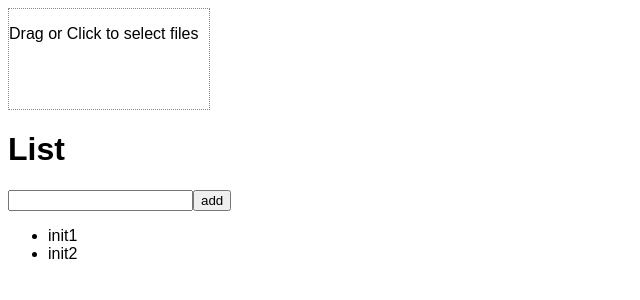
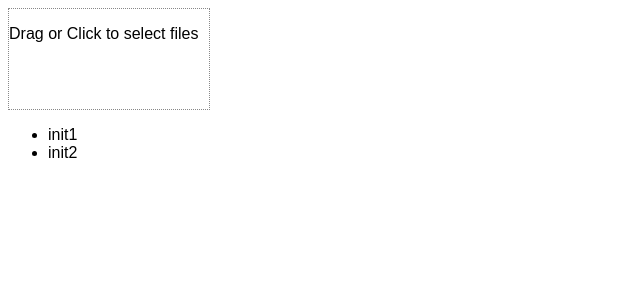
Before and after one commit to KiichiroNakamura/useContext-list, a React (Create React App) app: page / in a window 1280 px wide. Shown: the top 300 px of the page, without its empty margins (0-640 px from the left). Built offline with nearby package versions, Linux system fonts and the light colour scheme.

Commit message:
202109271617

```diff
--- a/src/components/Dropzone.jsx
+++ b/src/components/Dropzone.jsx
@@ -1,5 +1,7 @@
-import { useCallback, useState } from "react";
+import { useCallback, useState, useContext } from "react";
 import { useDropzone } from "react-dropzone";
+import { ListContext } from "../providers/ListProvider";
+
 // import { MoviePlayer } from "./MoviePlayer.jsx";
 //import { MoviePlayer2 } from "./MoviePlayer2";
 import styled from "styled-components";
@@ -11,7 +13,9 @@ const style = {
   margin: 0
 };
 export const Dropzone = () => {
-  const [fileList, setFileList] = useState([]);
+  const [listData, setListData] = useContext(ListContext);
+
+  const [fileList, setFileList] = useState(listData);
   const [videoUrl, setVideoUrl] = useState(null);
   const onDrop = useCallback((acceptedFiles) => {
     // Do something with the files
@@ -19,6 +23,11 @@ export const Dropzone = () => {
     const newList = acceptedFiles;
     console.log(newList);
     setFileList(newList);
+    setListData(
+      newList.map((f) => {
+        return f.name;
+      })
+    );
     console.log(fileList);
   });
   const onClickPlay = (files) => {
@@ -41,7 +50,7 @@ export const Dropzone = () => {
           <p>Drag or Click to select files</p>
         )}
       </div>
-      <Sdiv>
+      {/* <Sdiv>
         <ul>
           {fileList.map((file) => (
             <li key={file.name}>
@@ -50,7 +59,7 @@ export const Dropzone = () => {
             </li>
           ))}
         </ul>
-      </Sdiv>
+      </Sdiv> */}
       {/* <MoviePlayer2 url={videoUrl} /> */}
     </div>
   );
--- a/src/components/FirstList.jsx
+++ b/src/components/FirstList.jsx
@@ -19,9 +19,8 @@ export const FirstList = () => {
 
   return (
     <div>
-      <h1>List</h1>
-      <input text="text" ref={addListItem} />
-      <button onClick={addItem}>add</button>
+      {/* <input text="text" ref={addListItem} />
+      <button onClick={addItem}>add</button> */}
       <ul>
         {listVal.map((list, index) => {
           return <li key={index}>{list}</li>;
```
